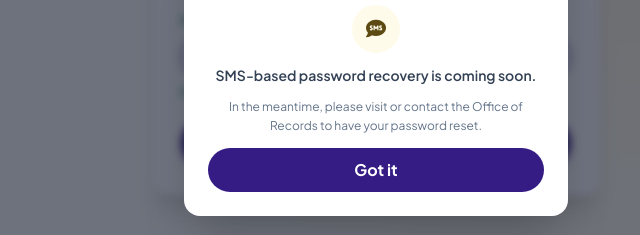
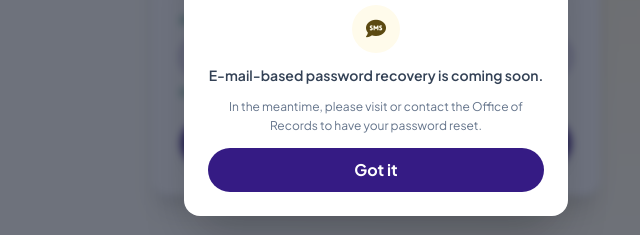
Before and after one commit to 0Vii6/wup-registrar-system, a website: page public/index.html in a window 1280 px wide. Both pictures are taken after a click on the button "FORGOT PASSWORD". Shown: the part 330-565 px from the top of the page, 264-904 px from the left. Drawn offline with nearby package versions, Linux system fonts and the light colour scheme; no server answers.

Commit message:
Final System

```diff
--- a/public/index.html
+++ b/public/index.html
@@ -317,7 +317,7 @@
         <div class="w-12 h-12 rounded-full bg-amber-50 text-gold-text flex items-center justify-center mx-auto text-xl">
           <i class="fa-solid fa-comment-sms"></i>
         </div>
-        <p class="text-sm text-slate-700 font-semibold">SMS-based password recovery is coming soon.</p>
+        <p class="text-sm text-slate-700 font-semibold">E-mail-based password recovery is coming soon.</p>
         <p class="text-xs text-slate-500 leading-relaxed">In the meantime, please visit or contact the Office of Records to have your password reset.</p>
         <button onclick="closeForgotPasswordInfo()" class="w-full py-2.5 bg-authv hover:bg-authv-hover text-white font-bold rounded-full mt-2">Got it</button>
       </div>
```
